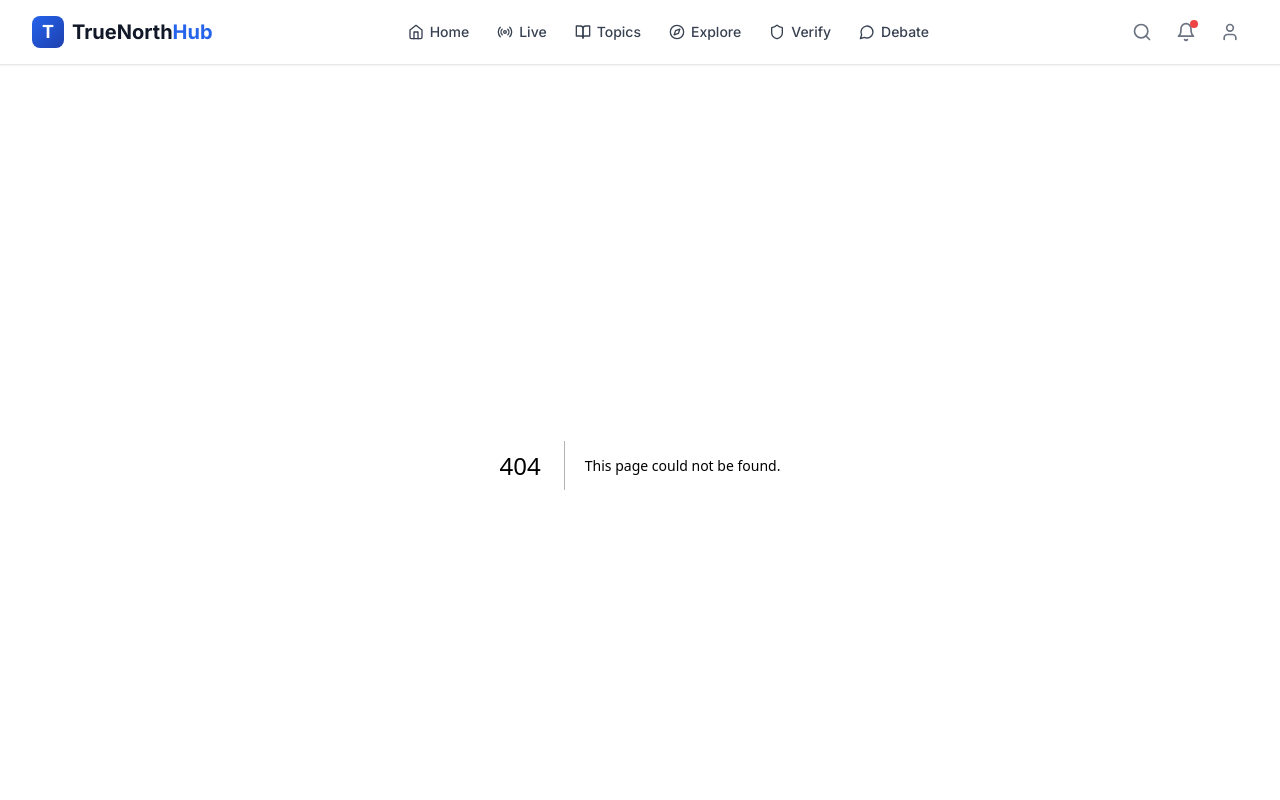
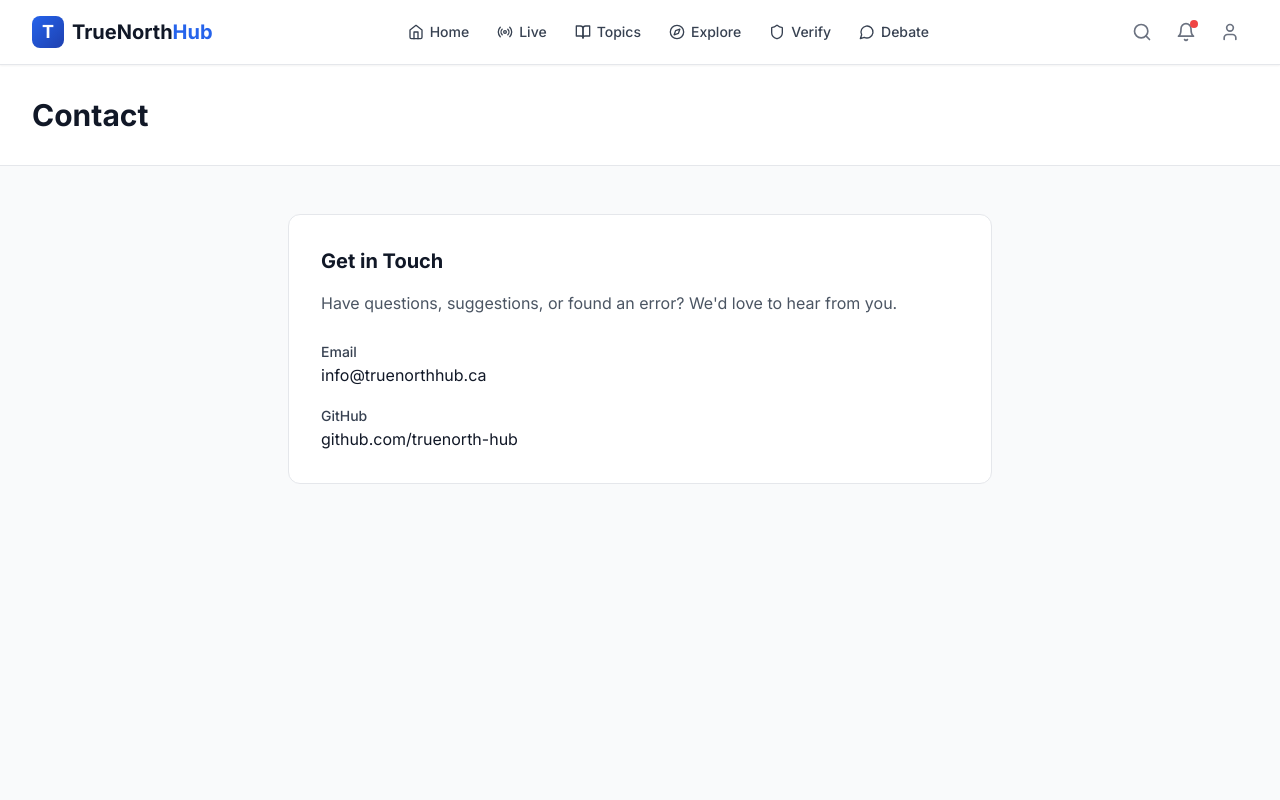
Before and after one commit to CivicIntelCanada/TrueNorthResearchHub, a Next.js app: page /contact in a window 1280 px wide. Before the commit this address had no page. Shown: the top 800 px of the page. Built offline with nearby package versions, Linux system fonts and the light colour scheme.

Commit message:
Add src/app/contact/page.tsx

```diff
--- /dev/null
+++ b/src/app/contact/page.tsx
@@ -0,0 +1,31 @@
+export default function ContactPage() {
+  return (
+    <div className="min-h-screen bg-gray-50">
+      <div className="bg-white border-b">
+        <div className="max-w-7xl mx-auto px-4 sm:px-6 lg:px-8 py-8">
+          <h1 className="text-3xl font-bold text-gray-900">Contact</h1>
+        </div>
+      </div>
+
+      <div className="max-w-3xl mx-auto px-4 sm:px-6 lg:px-8 py-12">
+        <div className="bg-white rounded-xl border p-8">
+          <h2 className="text-xl font-bold text-gray-900 mb-4">Get in Touch</h2>
+          <p className="text-gray-600 mb-6">
+            Have questions, suggestions, or found an error? We'd love to hear from you.
+          </p>
+
+          <div className="space-y-4">
+            <div>
+              <span className="text-sm font-medium text-gray-700">Email</span>
+              <p className="text-gray-900">info@truenorthhub.ca</p>
+            </div>
+            <div>
+              <span className="text-sm font-medium text-gray-700">GitHub</span>
+              <p className="text-gray-900">github.com/truenorth-hub</p>
+            </div>
+          </div>
+        </div>
+      </div>
+    </div>
+  );
+}
```
